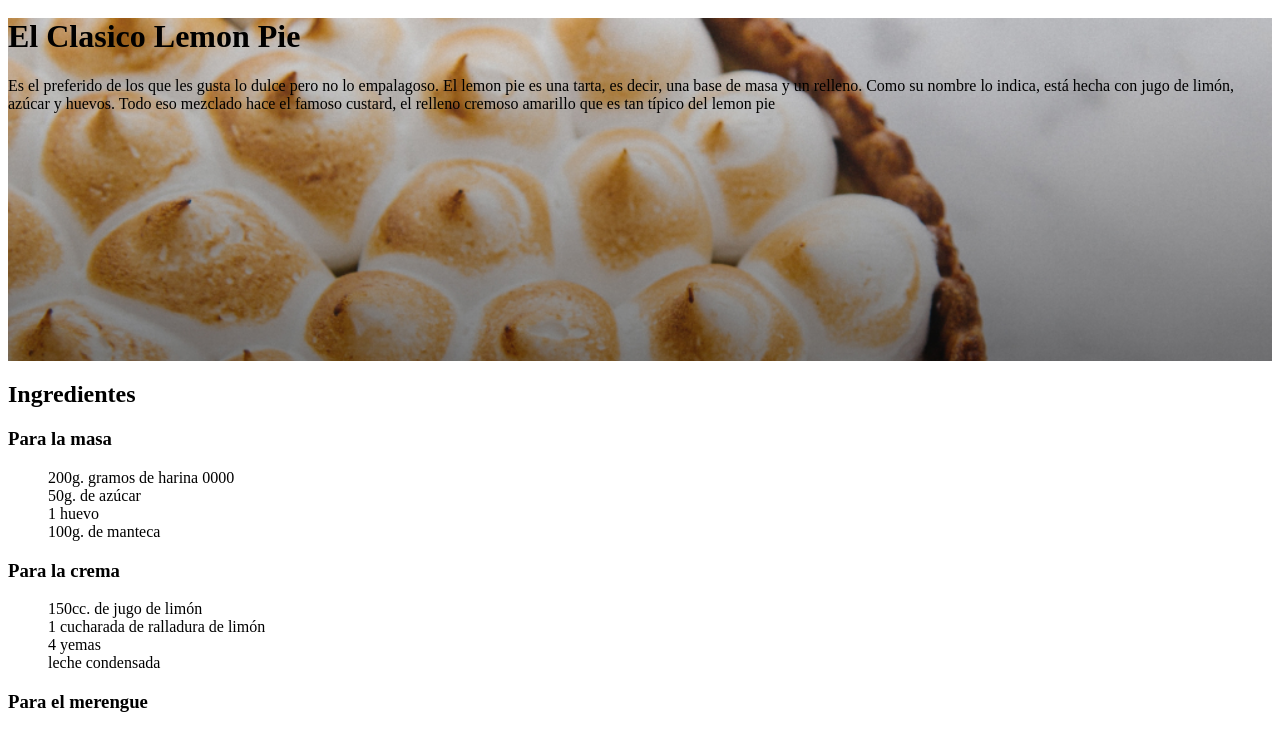
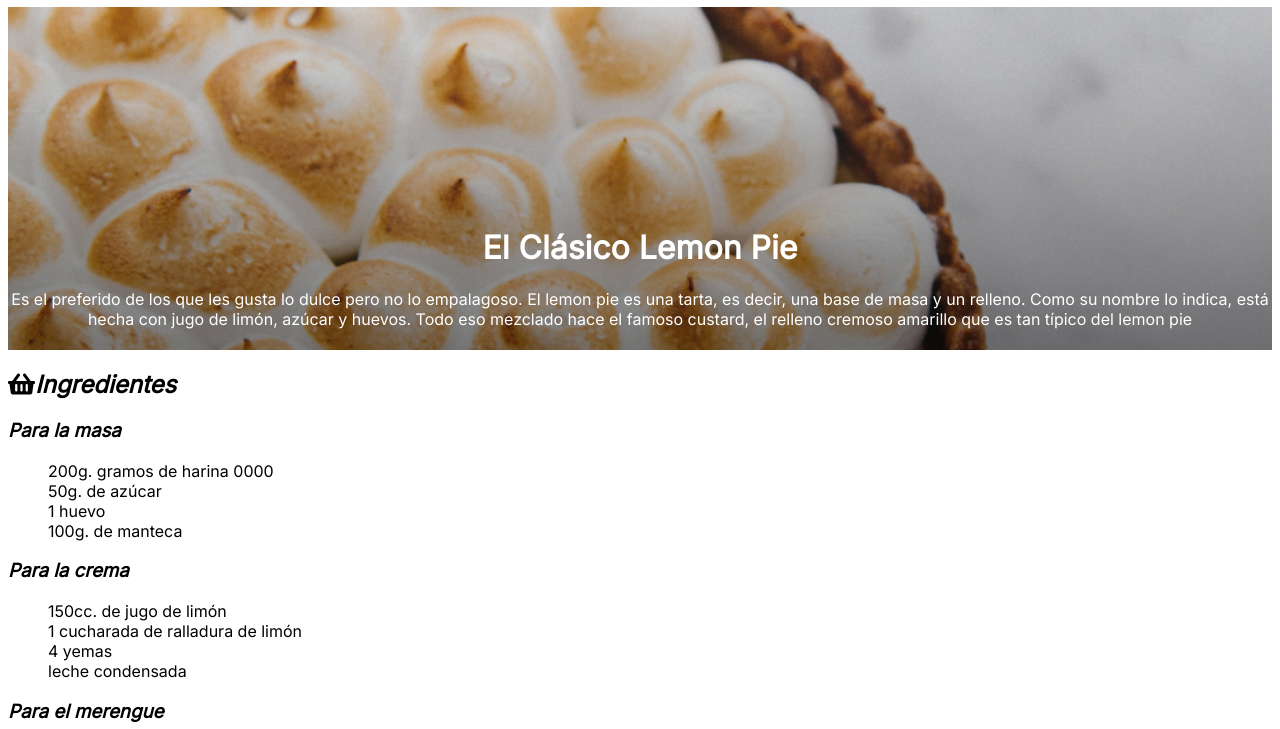
Before and after one commit to maurogmiranda/frontEnd1, a plain HTML site: page lemon_pie/lemon_pie.html in a window 1280 px wide. Shown: the part 50-779 px from the top of the page. Drawn offline with Linux system fonts and the light colour scheme.

Commit message:
agrego lemon pie

```diff
--- a/lemon_pie/css/styles.css
+++ b/lemon_pie/css/styles.css
@@ -1,5 +1,19 @@
+body{
+    font-family: 'Inter', sans-serif;
+}
+h3{
+    font-style: italic;
+    font-weight: bold;
+}
+h2{
+    font-weight: bolder;
+    font-style: italic;
+}
 .banner{
     background-image: url(../img/lemon-pie2.jpg);
     background-size: cover;
     height: 343px;
+    color:white;
+    text-align: center;
+    margin-top: 10px;
 }
--- a/lemon_pie/lemon_pie.html
+++ b/lemon_pie/lemon_pie.html
@@ -1,11 +1,20 @@
 <html>
+    <head>
     <link href="css/styles.css" rel = "stylesheet">
     <title>Receta lemon pie</title>
+    <link rel="preconnect" href="https://fonts.gstatic.com">
+    <link href="https://fonts.googleapis.com/css2?family=Inter:wght@200;400&display=swap" rel="stylesheet">
+    <link rel="stylesheet" href="https://use.fontawesome.com/releases/v5.15.3/css/fontawesome.css" integrity="sha384-wESLQ85D6gbsF459vf1CiZ2+rr+CsxRY0RpiF1tLlQpDnAgg6rwdsUF1+Ics2bni" crossorigin="anonymous">
+    <link rel="stylesheet" href="https://use.fontawesome.com/releases/v5.15.3/css/solid.css" integrity="sha384-LA8Ug4T/nhVkyhrSmSirsoAo9iDrBk8E7U80aSPeD+w3vO8PzOJIS6agGcbIwwX0" crossorigin="anonymous">
+    <link rel="stylesheet" href="https://use.fontawesome.com/releases/v5.15.3/css/fontawesome.css" integrity="sha384-wESLQ85D6gbsF459vf1CiZ2+rr+CsxRY0RpiF1tLlQpDnAgg6rwdsUF1+Ics2bni" crossorigin="anonymous">
+    </head>
+
     <body>
         <header>
             <img src = "img/logo-front.png">  <br>
             <div class ="banner">
-            <h1>El Clasico Lemon Pie</h1>
+                <br><br><br><br><br><br><br><br><br><br>
+                <h1>El Clásico Lemon Pie</h1>
                 <p>Es el preferido de los que les gusta lo dulce pero no lo empalagoso.
                 El lemon pie es una tarta, es decir, una base de masa y un relleno.
                  Como su nombre lo indica, está hecha con jugo de limón, azúcar y huevos.
@@ -14,8 +23,9 @@
             </div>
         </header>
         <section>
-        <h2>Ingredientes</h2>
-        <h3> Para la masa</h3>
+            <h2><i class="fas fa-shopping-basket"></i>Ingredientes</h2>
+            <h3> Para la masa</h3><link rel="stylesheet" href="https://use.fontawesome.com/releases/v5.15.3/css/solid.css" integrity="sha384-LA8Ug4T/nhVkyhrSmSirsoAo9iDrBk8E7U80aSPeD+w3vO8PzOJIS6agGcbIwwX0" crossorigin="anonymous">
+            <link rel="stylesheet" href="https://use.fontawesome.com/releases/v5.15.3/css/fontawesome.css" integrity="sha384-wESLQ85D6gbsF459vf1CiZ2+rr+CsxRY0RpiF1tLlQpDnAgg6rwdsUF1+Ics2bni" crossorigin="anonymous">
             <ul type = "none">
                 <li>200g. gramos de harina 0000</li>
                 <li>50g. de azúcar</li>
@@ -34,7 +44,7 @@
                 <li>240g. de azúcar</li>
                 <li>3 claras</li>
             </ul>
-        <h2>instrucciones</h2>
+            <h2><i class="fas fa-list-ol"></i>instrucciones</h2>
             <ol>
                 <li>Procesar o mezclar ligeramente la harina, el azúcar y la manteca fría curtada en cubitos, hasta formar un arenado. Agregar el huevo y unir la masa sin trabajarla mucho. Envolver en film y llevar a la heladera por 30 minutos aproximadamente.</li>
                 <li>Precalentar el horno a temperatura media (180°C)</li>
```
Lines whose indentation alone changed are shown as unchanged.
